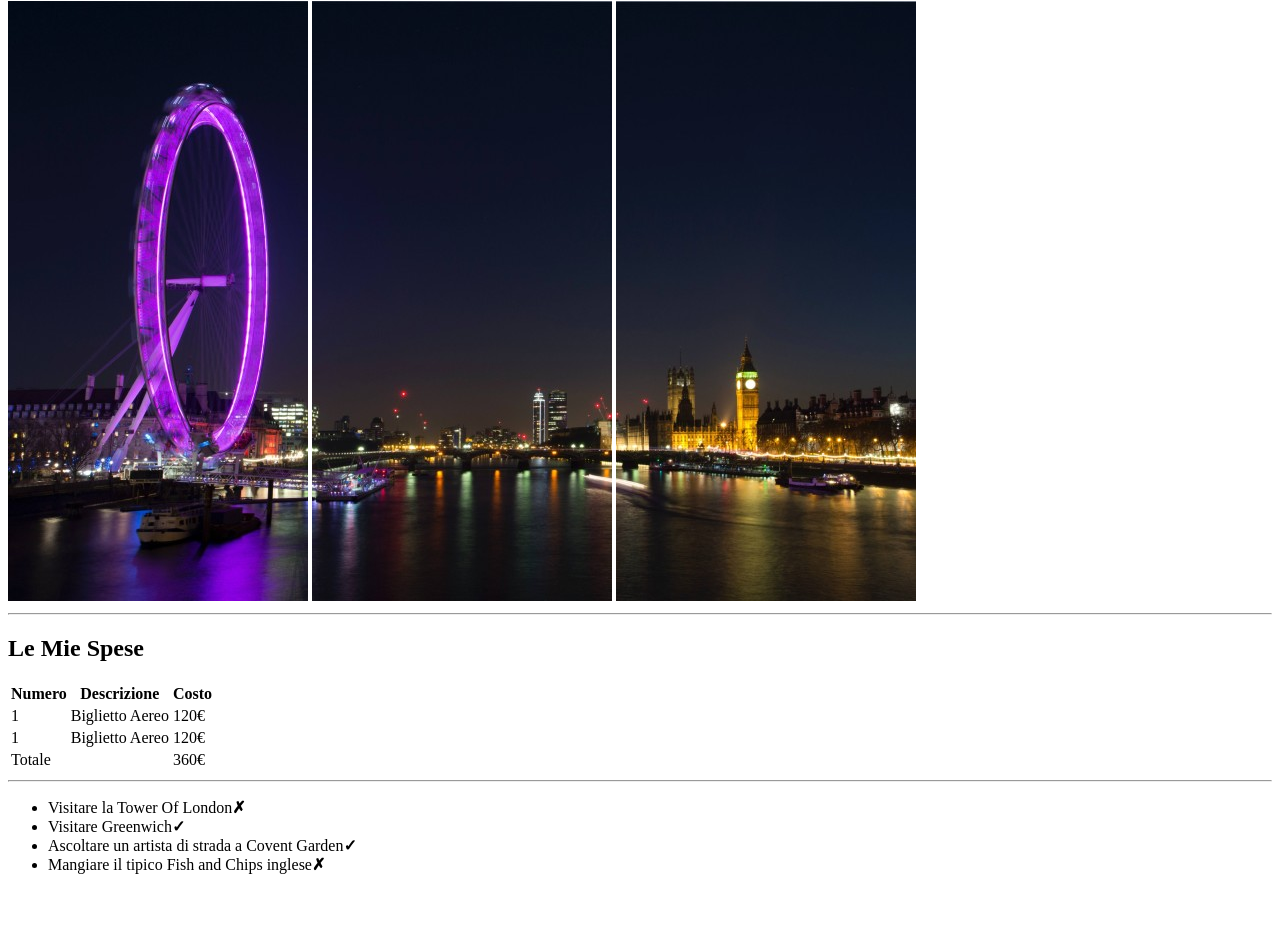
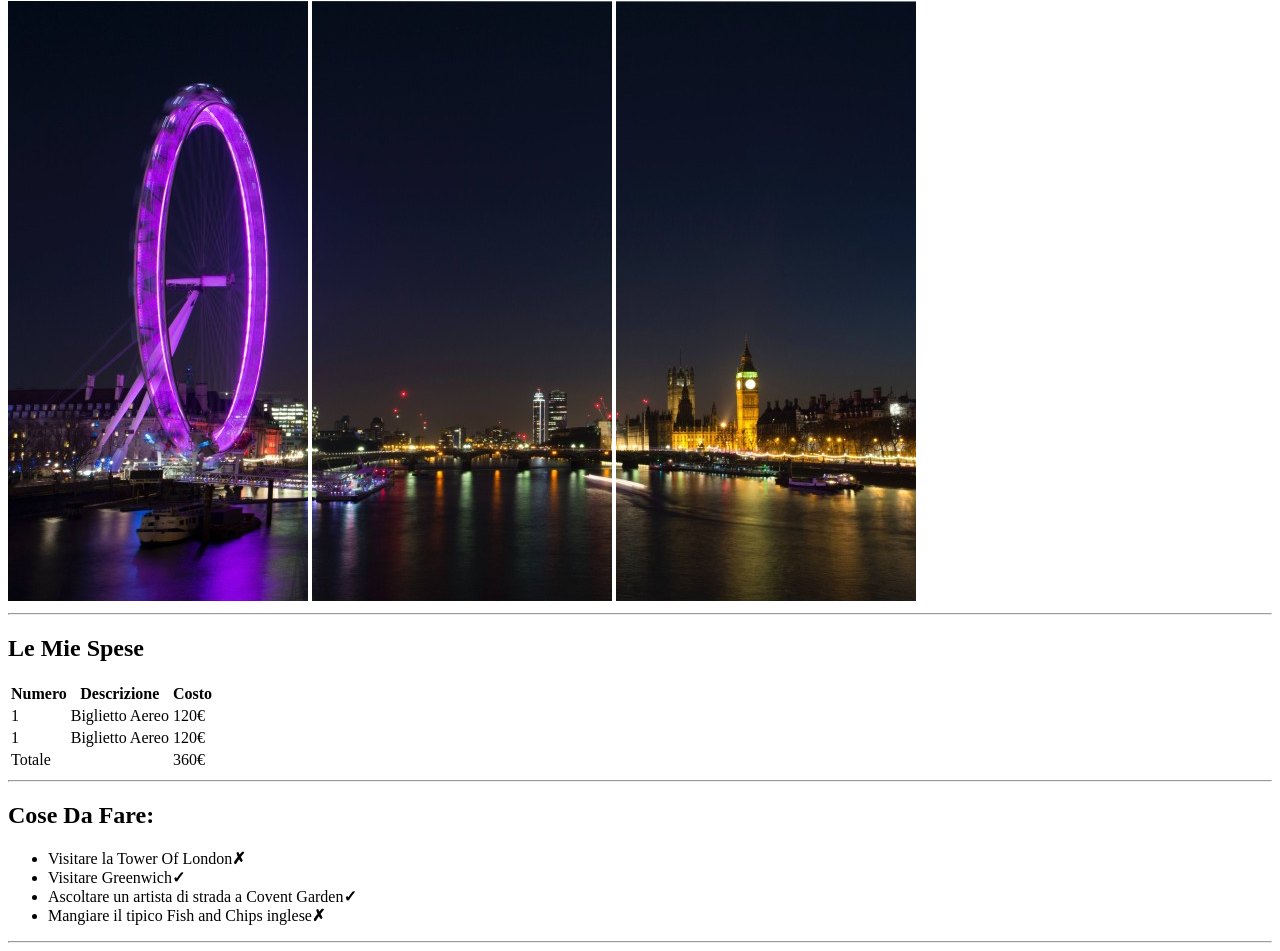
Before and after one commit to GianlucaSirianni/html-london-trip, a plain HTML site: page index.html in a window 1280 px wide. Shown: the part 79-1030 px from the top of the page. Before the commit the page ends 969 px from the top, so only its background shows below. Drawn offline with Linux system fonts and the light colour scheme.

Commit message:
aggiunto titolo a sezione cose da fare

```diff
--- a/index.html
+++ b/index.html
@@ -38,12 +38,16 @@
     </table>
     <hr>
     <!--Sezione "cose da fare"-->
+    <h2>Cose Da Fare:</h2>
     <ul>
         <li>Visitare la Tower Of London<strong>&cross;</strong></li>
         <li>Visitare Greenwich<strong>&check;</strong></li>
         <li>Ascoltare un artista di strada a Covent Garden<strong>&check;</strong></li>
         <li>Mangiare il tipico Fish and Chips inglese<strong>&cross;</strong></li>
     </ul>
+    <hr>
+    <!--Sezione "info utili"-->
+
 
 </body>
 </html>
```
